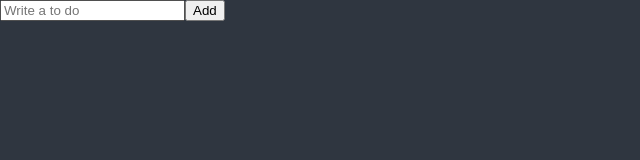
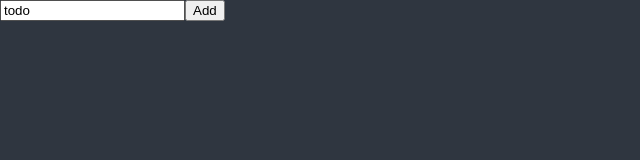
Before and after one commit to RanungPark/study-react, a React (Create React App) app in the folder todo-list/: page / in a window 1280 px wide. Shown: the top 160 px of the page, without its empty margins (0-640 px from the left). Built offline with nearby package versions, Linux system fonts and the light colour scheme.

Commit message:
form 에러 메시지 보내기

```diff
--- a/todo-list/src/ToDoList.tsx
+++ b/todo-list/src/ToDoList.tsx
@@ -1,14 +1,24 @@
-import React, { useState } from 'react';
+import React from 'react';
 import { useForm } from "react-hook-form";
 
+interface IForm {
+  toDo : string;
+}
+
 const ToDoList = () => {
-  const { register, watch } = useForm();
-  console.log(watch());
+  const { register, handleSubmit, formState: {errors}} = useForm<IForm>({defaultValues: {toDo :'todo'}});
+
+  const onValid = (data : any) => {
+    console.log(data);
+  }
 
   return (
     <div>
-      <form>
-        <input {...register("toDo")} placeholder='Write a to do'/>
+      <form onSubmit={handleSubmit(onValid)}>
+        <input {...register("toDo", {required: 'please write todo', minLength: {value: 5, message:'length to short'}})}placeholder='Write a to do'/>
+        <span>
+          {errors?.toDo?.message}
+        </span>
         <button>
           Add
         </button>
```
